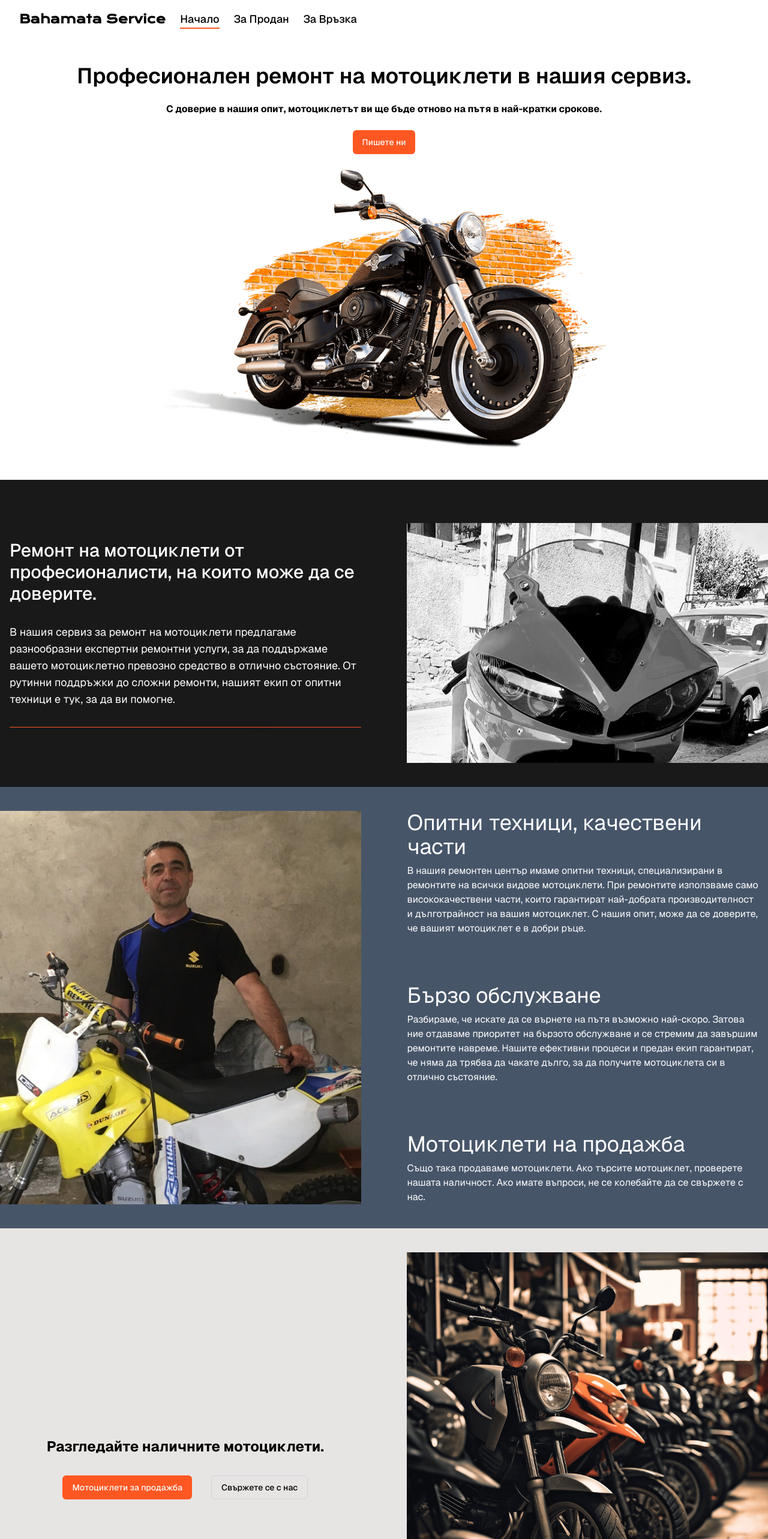
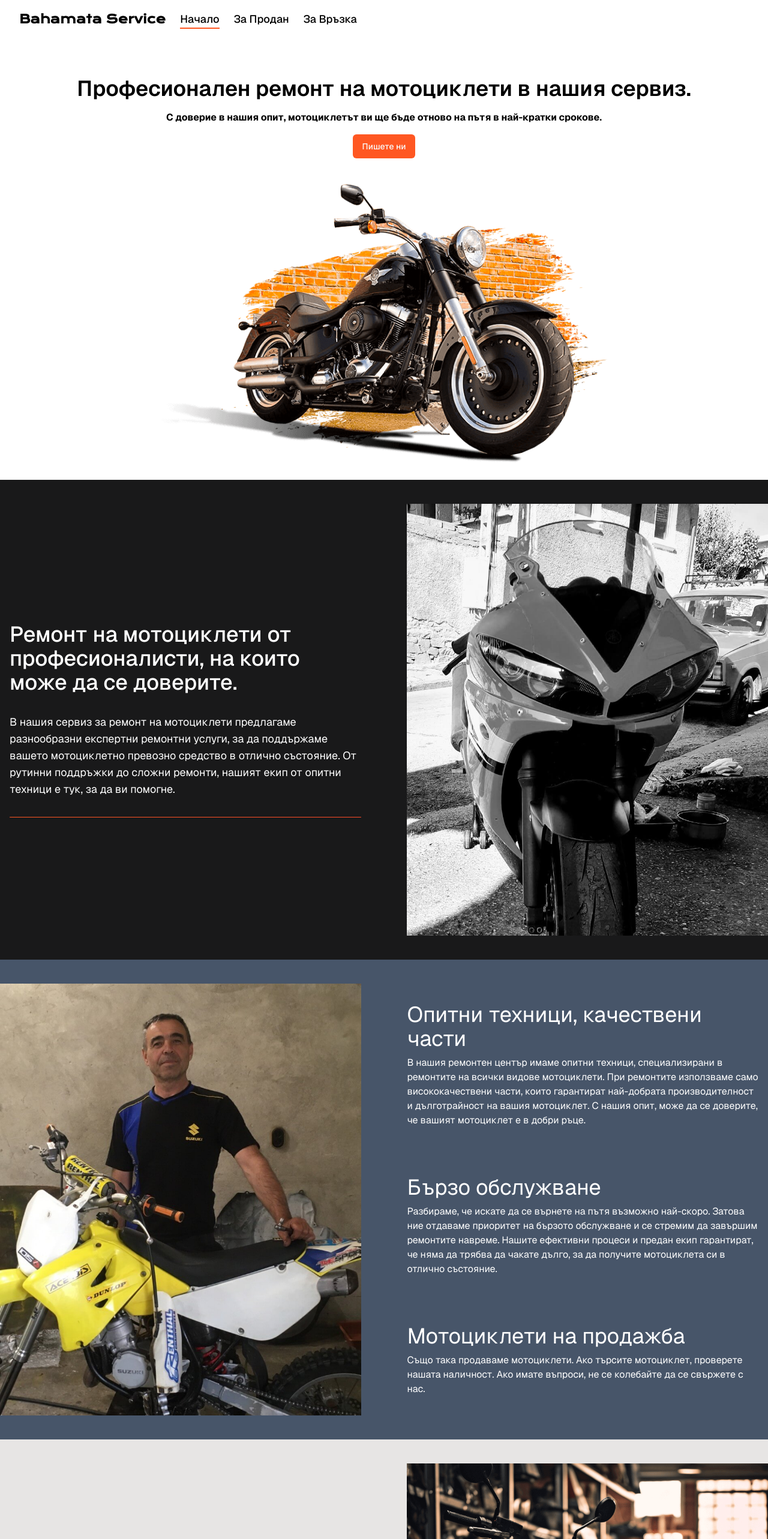
Before and after one commit to Captain-Leftovers/motorcycle-repair-shop-next14, a Next.js app: page / in a window 1280 px wide. Shown: the top 2566 px of the page at 60% size. Built offline with nearby package versions, Linux system fonts and the light colour scheme.

Commit message:
fixed layout  margin

```diff
--- a/src/app/(routes)/(home)/components/FeatureSection.tsx
+++ b/src/app/(routes)/(home)/components/FeatureSection.tsx
@@ -6,9 +6,9 @@ import { Separator } from '@radix-ui/react-separator'
 export default function FeatureSection() {
 	return (
 		<MainContainer className=" bg-background-dark">
-			<section className=" flex flex-col sm:flex-row justify-between min-h-max text-text-light py-10">
+			<section className=" flex flex-col sm:flex-row justify-between h-screen sm:min-h-screen sm:h-auto text-text-light py-10">
 				<div className="sm:w-[47%] flex flex-col justify-center gap-8 pl-4 pr-4 sm:pr-0">
-					<h2 className="text-2xl sm:text-2xl md:text-3xl font-medium">
+					<h2 className="text-2xl lg:text-4xl  font-medium">
 						Ремонт на мотоциклети от професионалисти, на които може
 						да се доверите.
 					</h2>
@@ -23,7 +23,7 @@ export default function FeatureSection() {
 						<Separator className="bg-gradient-radial from-pallette-orange to-pallette-orange-red w-full h-[1px] rounded-full" />
 					</div>
 				</div>
-				<div className="min-h-[400px] h-[50%] sm:h-auto sm:w-[47%] mt-8  relative">
+				<div className="h-[50%] sm:h-auto sm:w-[47%]  relative">
 					<Image
 						src={featureImage}
 						fill
--- a/src/app/(routes)/(home)/components/FeaturesListSection.tsx
+++ b/src/app/(routes)/(home)/components/FeaturesListSection.tsx
@@ -5,7 +5,7 @@ import MainContainer from '@/components/ui/MainContainer'
 export default function FeaturesListSection() {
 	return (
 		<MainContainer className=" bg-slate-600">
-			<section className="  flex flex-col-reverse sm:flex-row justify-between gap-y-10 sm:gap-y-0 text-text-light py-10">
+			<section className="sm:min-h-screen sm:max-h-fit  flex flex-col-reverse sm:flex-row justify-between gap-y-10 sm:gap-y-0 text-text-light py-10">
 				<div className="h-[400px] sm:h-auto sm:w-[47%] relative">
 					<Image
 						src={featureListImage}
@@ -17,7 +17,7 @@ export default function FeaturesListSection() {
 				</div>
 				<ul className="sm:w-[47%] flex flex-col justify-center gap-10 sm:gap-20 pr-4 pl-4 sm:pl-0">
 					<li>
-						<h2 className="text-2xl md:text-4xl mb-2">
+						<h2 className="text-2xl lg:text-4xl mb-2">
 							Опитни техници, качествени части
 						</h2>
 						<p className="">
@@ -31,7 +31,7 @@ export default function FeaturesListSection() {
 						</p>
 					</li>
 					<li>
-						<h2 className="text-2xl md:text-4xl mb-2">
+						<h2 className="text-2xl lg:text-4xl mb-2">
 							Бързо обслужване
 						</h2>
 						<p className="">
@@ -44,7 +44,7 @@ export default function FeaturesListSection() {
 						</p>
 					</li>
 					<li>
-						<h2 className="text-2xl md:text-4xl mb-2">
+						<h2 className="text-2xl lg:text-4xl mb-2">
 							Мотоциклети на продажба
 						</h2>
 						<p className="">
--- a/src/app/(routes)/(home)/components/HeroHeaderSection.tsx
+++ b/src/app/(routes)/(home)/components/HeroHeaderSection.tsx
@@ -6,9 +6,9 @@ import Link from 'next/link'
 export default function HeroHeaderSection() {
 	return (
 		<MainContainer className=" bg-background-light">
-			<section className="flex flex-col  justify-around h-[calc(100vh-4rem)] text-black py-10 font-bold px-4">
-				<div className=" flex flex-col justify-around items-center grow gap-4">
-					<h1 className="text-2xl w-full  sm:text-4xl font-semibold mx-20 text-center">
+			<section className="flex flex-col justify-around  h-[calc(100vh-4rem)] md:h-[calc(100vh-4rem)] text-black py-4 lg:pt-10 xl:pt-16 font-bold px-4">
+				<div className=" flex flex-col items-center grow gap-4">
+					<h1 className="text-2xl w-full  lg:text-4xl font-semibold mx-20 text-center">
 						Професионален ремонт на мотоциклети в нашия сервиз.
 					</h1>
 					<p className='text-center'>
@@ -22,7 +22,7 @@ export default function HeroHeaderSection() {
 						Пишете ни
 					</Link>
 				</div>
-				<div className="h-3/4 relative mt-2">
+				<div className="min-h-[100px] h-3/4 relative mt-2">
 					<Image
 						src={heroPng}
 						fill
--- a/src/app/(routes)/(home)/components/HomeGallery.tsx
+++ b/src/app/(routes)/(home)/components/HomeGallery.tsx
@@ -31,7 +31,7 @@ export default function HomeGallery({}: HomeGalleryProps) {
 		<MainContainer className=" bg-stone-200">
 			<section className="flex flex-col sm:flex-row justify-between items-center bg-transparent w-full h-screen text-black py-10 font-bold">
 				<div className="sm:w-[47%] flex flex-col items-center justify-center gap-8 h-full pl-4">
-					<h2 className="text-2xl">
+					<h2 className="text-2xl lg:text-4xl  text-center">
 					Разгледайте наличните мотоциклети.
 					</h2>
 					<div className="lg:space-x-4 flex lg:flex-row mx-auto flex-col gap-4">
--- a/src/app/(routes)/contact-us/components/ContactSection.tsx
+++ b/src/app/(routes)/contact-us/components/ContactSection.tsx
@@ -5,7 +5,7 @@ import SectionTitle from './SectionTitle'
 
 export default function ContactSection() {
 	return (
-		<div className="flex flex-col gap-8 sm:gap-14  mt-2 sm:mt-10 w-full">
+		<div className="flex flex-col gap-8 sm:gap-14  w-full">
 			<SectionTitle />
 			<div className='flex flex-col w-full xl:flex-row '>
 				<ContactInfo />
--- a/src/app/(routes)/contact-us/components/SectionTitle.tsx
+++ b/src/app/(routes)/contact-us/components/SectionTitle.tsx
@@ -1,7 +1,7 @@
 export default function SectionTitle() {
 	return (
 		<div className=" text-center">
-			<h1 className="text-center text-2xl sm:text-4xl font-semibold tracking-tight ">Свържете се с нас</h1>
+			<h1 className="text-center text-2xl lg:text-4xl font-semibold tracking-tight">Свържете се с нас</h1>
 		</div>
 	)
 }
--- a/src/app/(routes)/contact-us/layout.tsx
+++ b/src/app/(routes)/contact-us/layout.tsx
@@ -10,7 +10,7 @@ export const metadata: Metadata = {
 export default function Layout({ children }: { children: React.ReactNode }) {
 
 	return <div className="h-screen flex flex-col">
-	<Navbar className="bg-white bg-opacity-80 backdrop-blur-md " />
+	<Navbar className="bg-white bg-opacity-80 backdrop-blur-md" />
 	{children}
 	<Footer/>
 	</div>
--- a/src/app/(routes)/contact-us/page.tsx
+++ b/src/app/(routes)/contact-us/page.tsx
@@ -5,7 +5,7 @@ import ContactSection from './components/ContactSection'
 
 export default function ContactUs() {
 	return (
-		<MainContainer className='grow py-10'>
+		<MainContainer className='grow py-4 lg:py-10 xl:pt-16'>
 			<ContactSection />
 			{/* <MapLocation /> */}
 		</MainContainer>
--- a/src/app/(routes)/motorcycles-for-sale/page.tsx
+++ b/src/app/(routes)/motorcycles-for-sale/page.tsx
@@ -6,7 +6,7 @@ import GallerySkeleton from './components/Skeleton/GallerySkeleton'
 
 export default async function MotorcyclesForSale() {
 	return (
-		<MainContainer className="py-10 grow">
+		<MainContainer className="py-4 lg:py-10 xl:pt-16   grow">
 			<Heading
 				title="Изберете вашия следващ мотоциклет тук."
 				description=""
--- a/src/components/ui/Heading.tsx
+++ b/src/components/ui/Heading.tsx
@@ -6,8 +6,8 @@ type HeadingProps = {
 }
 export default function Heading({ title, description }: HeadingProps) {
 	return (
-		<div className="mt-10 mb-14" >
-			<h2 className="text-center text-2xl sm:text-4xl font-semibold tracking-tight">{title}</h2>
+		<div className=" mb-14" >
+			<h2 className="text-center text-2xl lg:text-4xl font-semibold tracking-tight">{title}</h2>
 			<p className=" text-sm text-muted-foreground">{description}</p>
 		</div>
 	)
```
